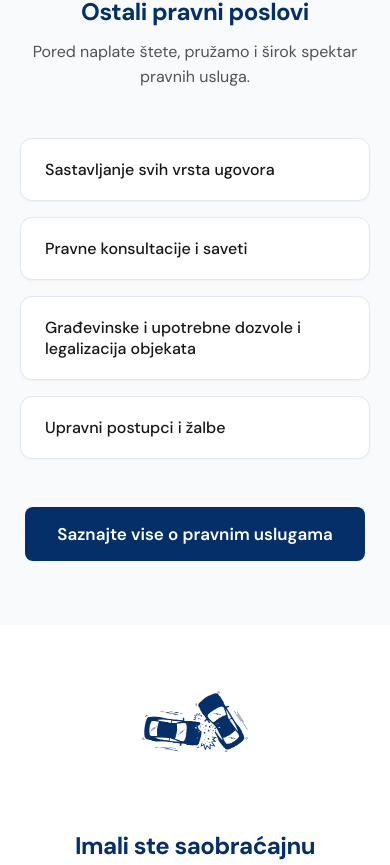
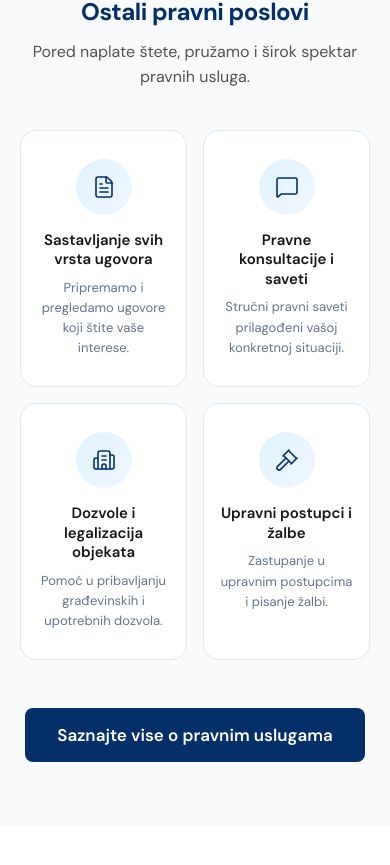
Before and after one commit to marija1409/lexoria, a Next.js app: page / in a window 390 px wide. Shown: the part 6079-6944 px from the top of the page. Built offline with nearby package versions, Linux system fonts and the light colour scheme.

Commit message:
feat: update LegalSection with new layout and styles; enhance responsiveness and add icons for services

```diff
--- a/src/components/home/LegalSection.module.css
+++ b/src/components/home/LegalSection.module.css
@@ -48,27 +48,28 @@
 
 .legalGrid {
   display: grid;
-  grid-template-columns: 1fr;
+  grid-template-columns: 1fr 1fr;
   gap: 1rem;
-  margin-top: 3rem;
+  margin-top: 2.5rem;
 }
 
 @media (min-width: 769px) {
   .legalGrid {
-    grid-template-columns: 1fr 1fr;
-    gap: 1.25rem;
+    grid-template-columns: repeat(4, 1fr);
+    gap: 1.5rem;
+    margin-top: 3rem;
   }
 }
 
 .legalCard {
+  display: flex;
+  flex-direction: column;
+  align-items: center;
+  text-align: center;
+  padding: 1.75rem 1rem;
   background: #ffffff;
   border: 1px solid #e2e8f0;
-  border-radius: 0.75rem;
-  padding: 1.25rem 1.5rem;
-  font-size: 1rem;
-  font-weight: 500;
-  color: #171717;
-  box-shadow: 0 1px 2px rgba(0, 0, 0, 0.04);
+  border-radius: 1rem;
   transition: border-color 0.2s, box-shadow 0.2s, transform 0.2s;
 }
 
@@ -80,7 +81,56 @@
 
 @media (min-width: 769px) {
   .legalCard {
-    font-size: 1.0625rem;
+    padding: 2rem 1.25rem;
+  }
+}
+
+.iconWrap {
+  display: flex;
+  align-items: center;
+  justify-content: center;
+  width: 56px;
+  height: 56px;
+  border-radius: 50%;
+  background: linear-gradient(135deg, #e0f2fe 0%, #f0f7ff 100%);
+  color: #042f69;
+  margin-bottom: 1rem;
+  flex-shrink: 0;
+}
+
+@media (min-width: 769px) {
+  .iconWrap {
+    width: 60px;
+    height: 60px;
+    margin-bottom: 1.25rem;
+  }
+}
+
+.cardTitle {
+  font-size: 0.9375rem;
+  font-weight: 600;
+  color: #171717;
+  margin: 0;
+  line-height: 1.3;
+}
+
+@media (min-width: 769px) {
+  .cardTitle {
+    font-size: 1rem;
+  }
+}
+
+.cardDescription {
+  margin-top: 0.5rem;
+  font-size: 0.8125rem;
+  line-height: 1.55;
+  color: #64748b;
+  flex-grow: 1;
+}
+
+@media (min-width: 769px) {
+  .cardDescription {
+    font-size: 0.875rem;
   }
 }
 
--- a/src/components/home/LegalSection.tsx
+++ b/src/components/home/LegalSection.tsx
@@ -1,8 +1,17 @@
 "use client";
 
+import Link from "next/link";
 import { HOME_LEGAL_SECTION, HOME_LEGAL_SERVICES } from "@/lib/constants";
+import { FileText, MessageSquare, Building2, Gavel } from "lucide-react";
 import { motion } from "framer-motion";
 import styles from "./LegalSection.module.css";
+
+const ICONS = {
+  FileText,
+  MessageSquare,
+  Building2,
+  Gavel,
+} as const;
 
 const headerVariants = {
   hidden: { opacity: 0, y: 20 },
@@ -20,20 +29,11 @@ const containerVariants = {
   },
 } as const;
 
-const cardFromLeft = {
-  hidden: { opacity: 0, x: -60 },
+const cardVariants = {
+  hidden: { opacity: 0, y: 30 },
   visible: {
     opacity: 1,
-    x: 0,
-    transition: { duration: 0.6, ease: "easeOut" as const },
-  },
-} as const;
-
-const cardFromRight = {
-  hidden: { opacity: 0, x: 60 },
-  visible: {
-    opacity: 1,
-    x: 0,
+    y: 0,
     transition: { duration: 0.6, ease: "easeOut" as const },
   },
 } as const;
@@ -45,34 +45,38 @@ export function LegalSection() {
         className={styles.legalInner}
         initial="hidden"
         whileInView="visible"
-        viewport={{ once: true, amount: 0.2 }}
+        viewport={{ once: true, amount: 0.1 }}
       >
         <motion.h2 className={styles.legalTitle} variants={headerVariants}>
           {HOME_LEGAL_SECTION.title}
         </motion.h2>
-        <motion.p
-          className={styles.legalDescription}
-          variants={headerVariants}
-        >
+        <motion.p className={styles.legalDescription} variants={headerVariants}>
           {HOME_LEGAL_SECTION.description}
         </motion.p>
 
         <motion.div className={styles.legalGrid} variants={containerVariants}>
-          {HOME_LEGAL_SERVICES.map((title, index) => (
-            <motion.div
-              key={title}
-              className={styles.legalCard}
-              variants={index % 2 === 0 ? cardFromLeft : cardFromRight}
-            >
-              {title}
-            </motion.div>
-          ))}
+          {HOME_LEGAL_SERVICES.map((item) => {
+            const Icon = ICONS[item.icon as keyof typeof ICONS];
+            return (
+              <motion.div
+                key={item.title}
+                className={styles.legalCard}
+                variants={cardVariants}
+              >
+                <div className={styles.iconWrap}>
+                  <Icon size={24} strokeWidth={1.6} />
+                </div>
+                <h3 className={styles.cardTitle}>{item.title}</h3>
+                <p className={styles.cardDescription}>{item.description}</p>
+              </motion.div>
+            );
+          })}
         </motion.div>
 
         <motion.div className={styles.legalCtaWrap} variants={headerVariants}>
-          <a href={HOME_LEGAL_SECTION.ctaHref} className={styles.legalCta}>
+          <Link href={HOME_LEGAL_SECTION.ctaHref} className={styles.legalCta}>
             {HOME_LEGAL_SECTION.ctaLabel}
-          </a>
+          </Link>
         </motion.div>
       </motion.div>
     </section>
--- a/src/lib/constants.ts
+++ b/src/lib/constants.ts
@@ -105,10 +105,26 @@ export const HOME_LEGAL_SECTION = {
 } as const;
 
 export const HOME_LEGAL_SERVICES = [
-  "Sastavljanje svih vrsta ugovora",
-  "Pravne konsultacije i saveti",
-  "Građevinske i upotrebne dozvole i legalizacija objekata",
-  "Upravni postupci i žalbe",
+  {
+    icon: "FileText",
+    title: "Sastavljanje svih vrsta ugovora",
+    description: "Pripremamo i pregledamo ugovore koji štite vaše interese.",
+  },
+  {
+    icon: "MessageSquare",
+    title: "Pravne konsultacije i saveti",
+    description: "Stručni pravni saveti prilagođeni vašoj konkretnoj situaciji.",
+  },
+  {
+    icon: "Building2",
+    title: "Dozvole i legalizacija objekata",
+    description: "Pomoć u pribavljanju građevinskih i upotrebnih dozvola.",
+  },
+  {
+    icon: "Gavel",
+    title: "Upravni postupci i žalbe",
+    description: "Zastupanje u upravnim postupcima i pisanje žalbi.",
+  },
 ] as const;
 
 export const HOME_HERO = {
```
